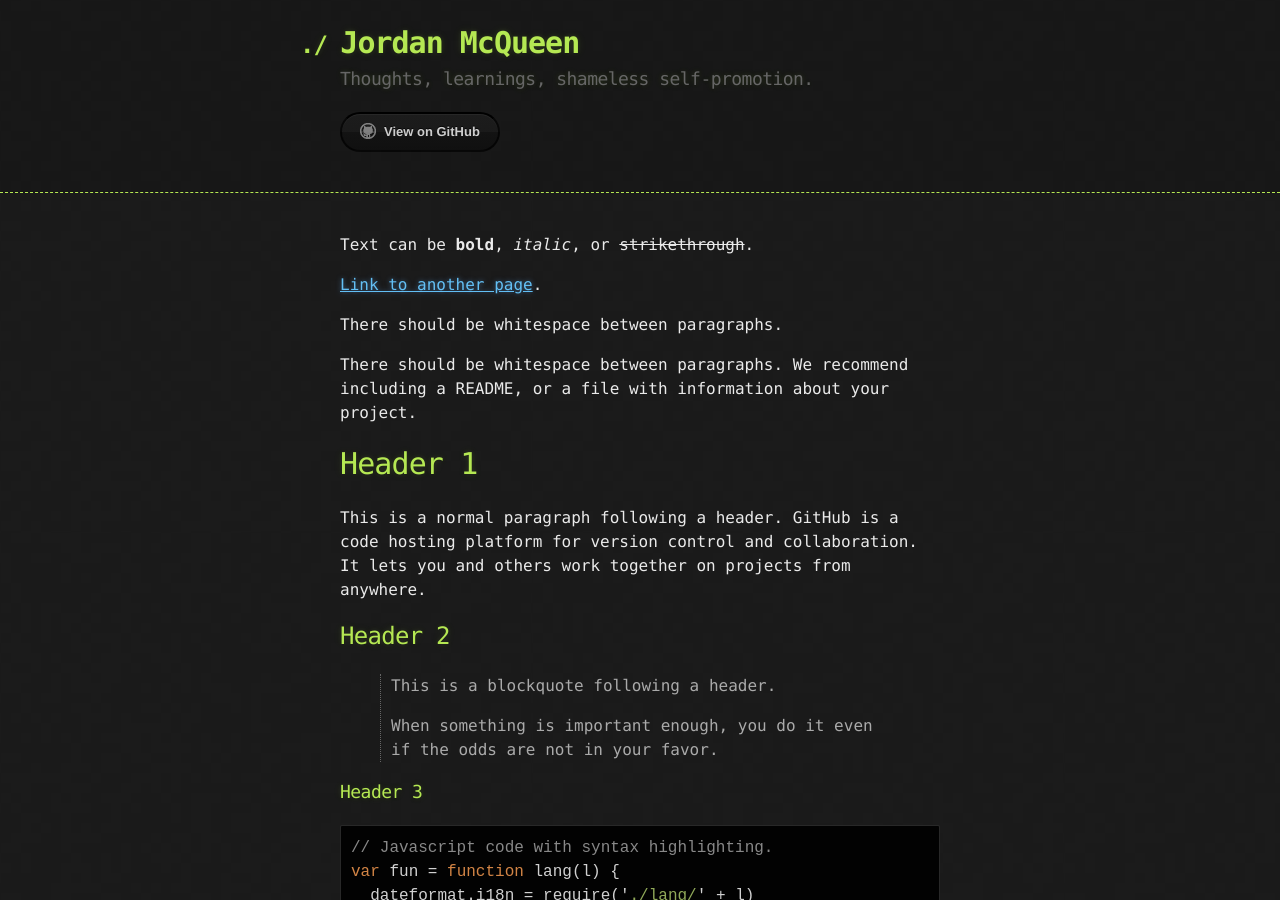
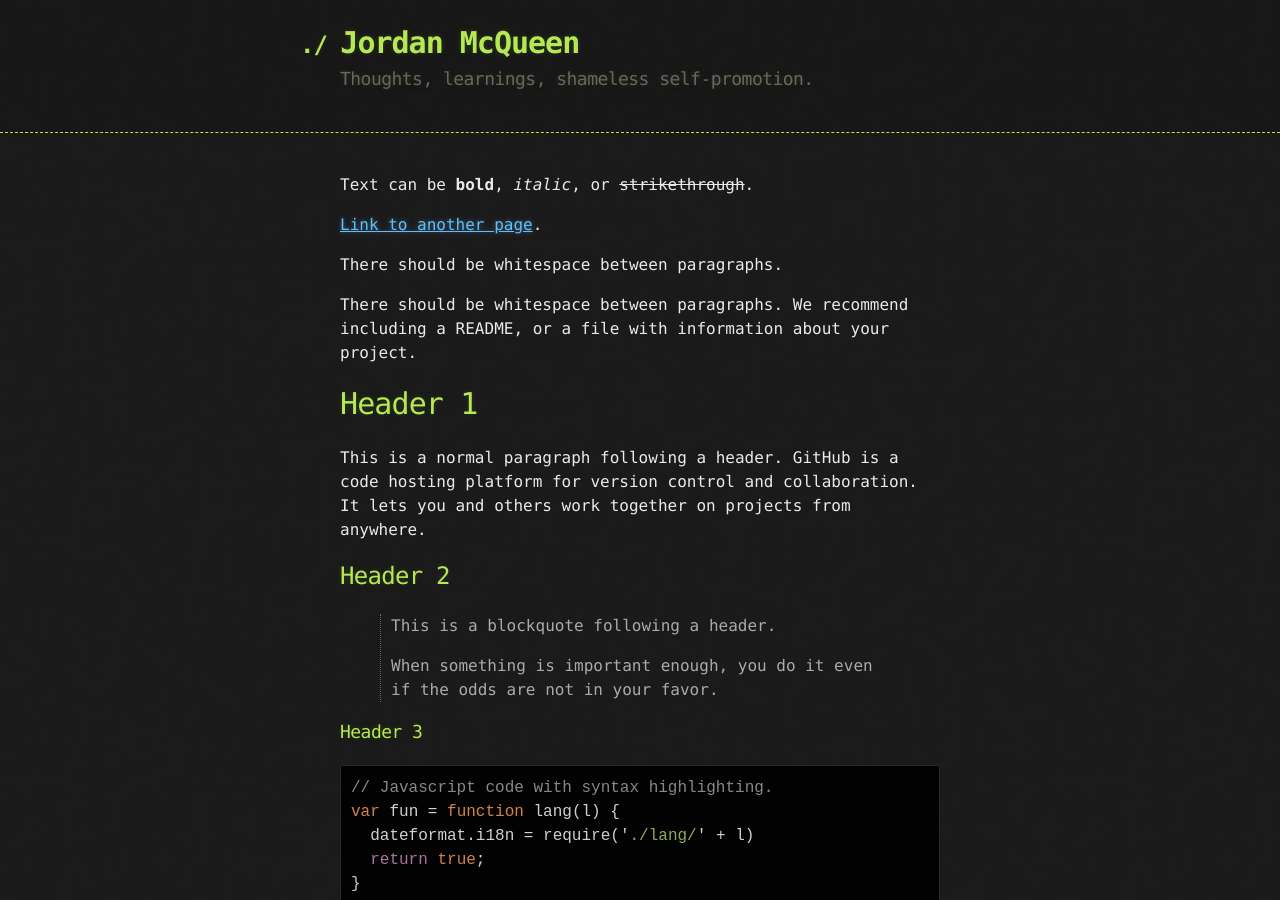
Before and after one commit to mcqueenjordan/mcqueenjordan.github.io, a Jekyll site: the page built from index.md, in a window 1280 px wide and 900 px high. Built offline with Jekyll 4.4.1, drawn with Linux system fonts in a browser that asks for light colours.

Commit message:
remove downloads

```diff
--- a/_layouts/default.html
+++ b/_layouts/default.html
@@ -14,10 +14,6 @@
       <div class="container">
           <h1>{{ site.heading }}</h1>
         <h2>{{ site.description }}</h2>
-
-        <section id="downloads">
-          <a href="{{ site.github.repository_url }}" class="btn btn-github"><span class="icon"></span>View on GitHub</a>
-        </section>
       </div>
     </header>
 
```
